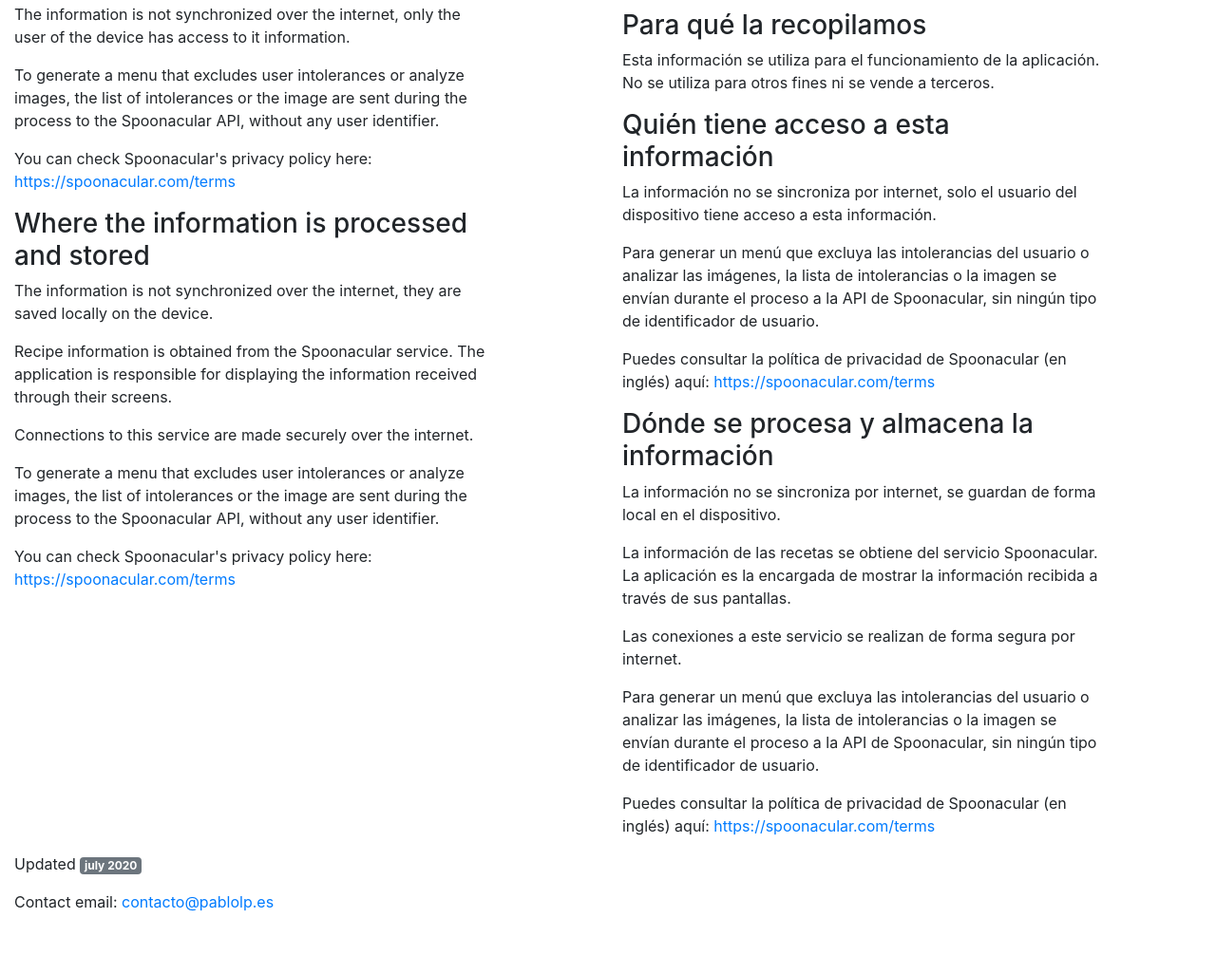
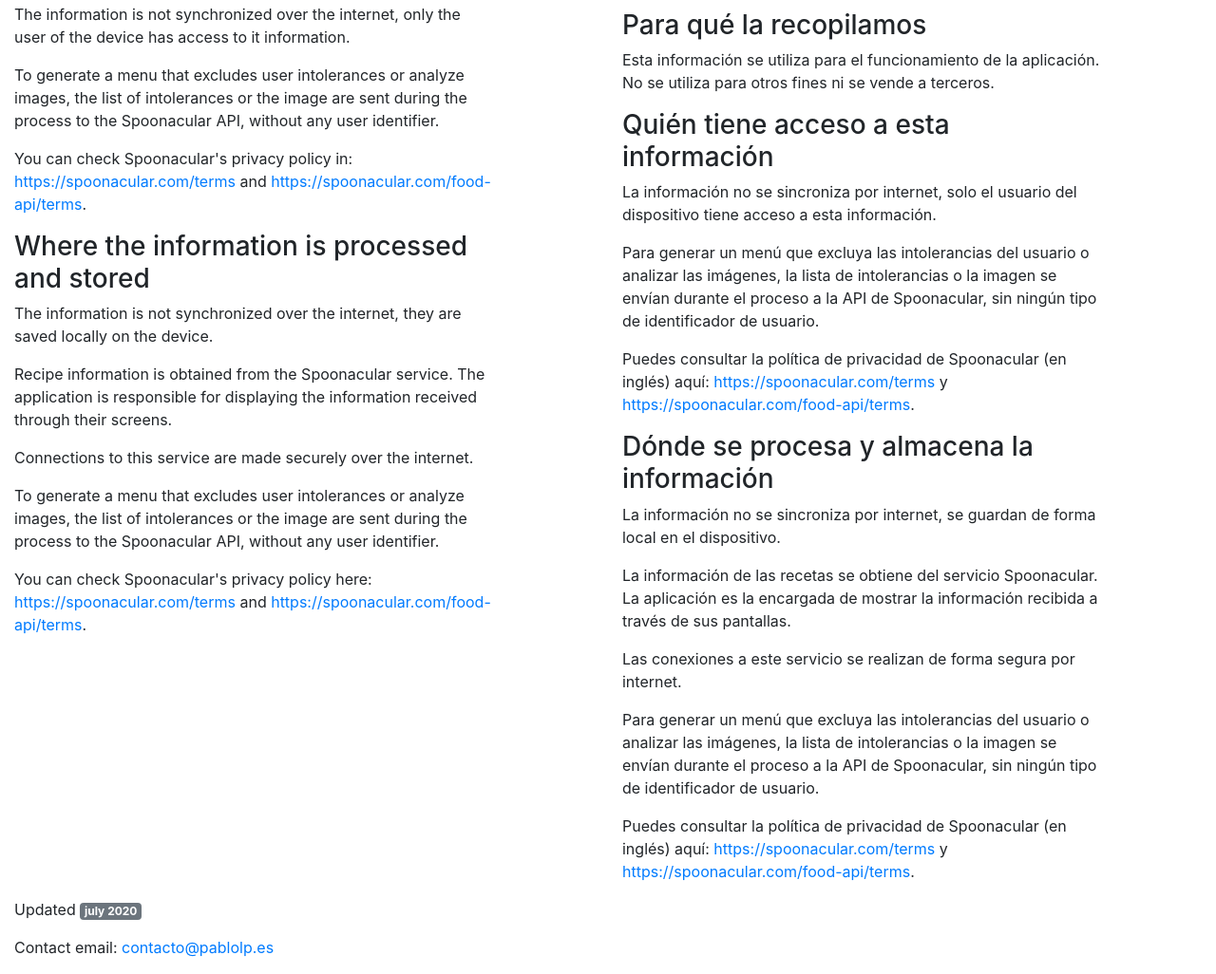
Before and after one commit to Digmin3/Yummy-web, a plain HTML site: page privacy/index.html in a window 1280 px wide. Shown: the part 544-1570 px from the top of the page at 95% size. Before the commit the page ends 1522 px from the top, so only its background shows below. Drawn offline with Linux system fonts and the light colour scheme.

Commit message:
Update index.html
New links

```diff
--- a/privacy/index.html
+++ b/privacy/index.html
@@ -53,8 +53,9 @@
         information.</p>
       <p>To generate a menu that excludes user intolerances or analyze images, the list of
         intolerances or the image are sent during the process to the Spoonacular API, without any user identifier.</p>
-      <p>You can check Spoonacular's privacy policy here: <a
-          href="https://spoonacular.com/terms">https://spoonacular.com/terms</a></p>
+      <p>You can check Spoonacular's privacy policy in: <a
+          href="https://spoonacular.com/terms">https://spoonacular.com/terms</a> and <a
+          href="https://spoonacular.com/food-api/terms">https://spoonacular.com/food-api/terms</a>.</p>
 
       <h3>Where the information is processed and stored</h3>
       <p>The information is not synchronized over the internet, they are saved locally on the device.</p>
@@ -65,7 +66,8 @@
       <p>To generate a menu that excludes user intolerances or analyze images, the list of
         intolerances or the image are sent during the process to the Spoonacular API, without any user identifier.</p>
       <p>You can check Spoonacular's privacy policy here: <a
-          href="https://spoonacular.com/terms">https://spoonacular.com/terms</a></p>
+          href="https://spoonacular.com/terms">https://spoonacular.com/terms</a> and <a
+          href="https://spoonacular.com/food-api/terms">https://spoonacular.com/food-api/terms</a>.</p>
     </div>
 
     <div class="col-lg-1"><br/><br/></div>
@@ -92,7 +94,8 @@
         intolerancias o la imagen se envían durante el proceso a la API de Spoonacular, sin ningún tipo de identificador
         de usuario.</p>
       <p>Puedes consultar la política de privacidad de Spoonacular (en inglés) aquí: <a
-          href="https://spoonacular.com/terms">https://spoonacular.com/terms</a></p>
+          href="https://spoonacular.com/terms">https://spoonacular.com/terms</a> y <a
+          href="https://spoonacular.com/food-api/terms">https://spoonacular.com/food-api/terms</a>.</p>
 
       <h3>Dónde se procesa y almacena la información</h3>
       <p>La información no se sincroniza por internet, se guardan de forma local en el dispositivo.</p>
@@ -104,7 +107,8 @@
         intolerancias o la imagen se envían durante el proceso a la API de Spoonacular, sin ningún tipo de identificador
         de usuario.</p>
       <p>Puedes consultar la política de privacidad de Spoonacular (en inglés) aquí: <a
-          href="https://spoonacular.com/terms">https://spoonacular.com/terms</a></p>
+          href="https://spoonacular.com/terms">https://spoonacular.com/terms</a> y <a
+          href="https://spoonacular.com/food-api/terms">https://spoonacular.com/food-api/terms</a>.</p>
     </div>
   </div>
 
```
